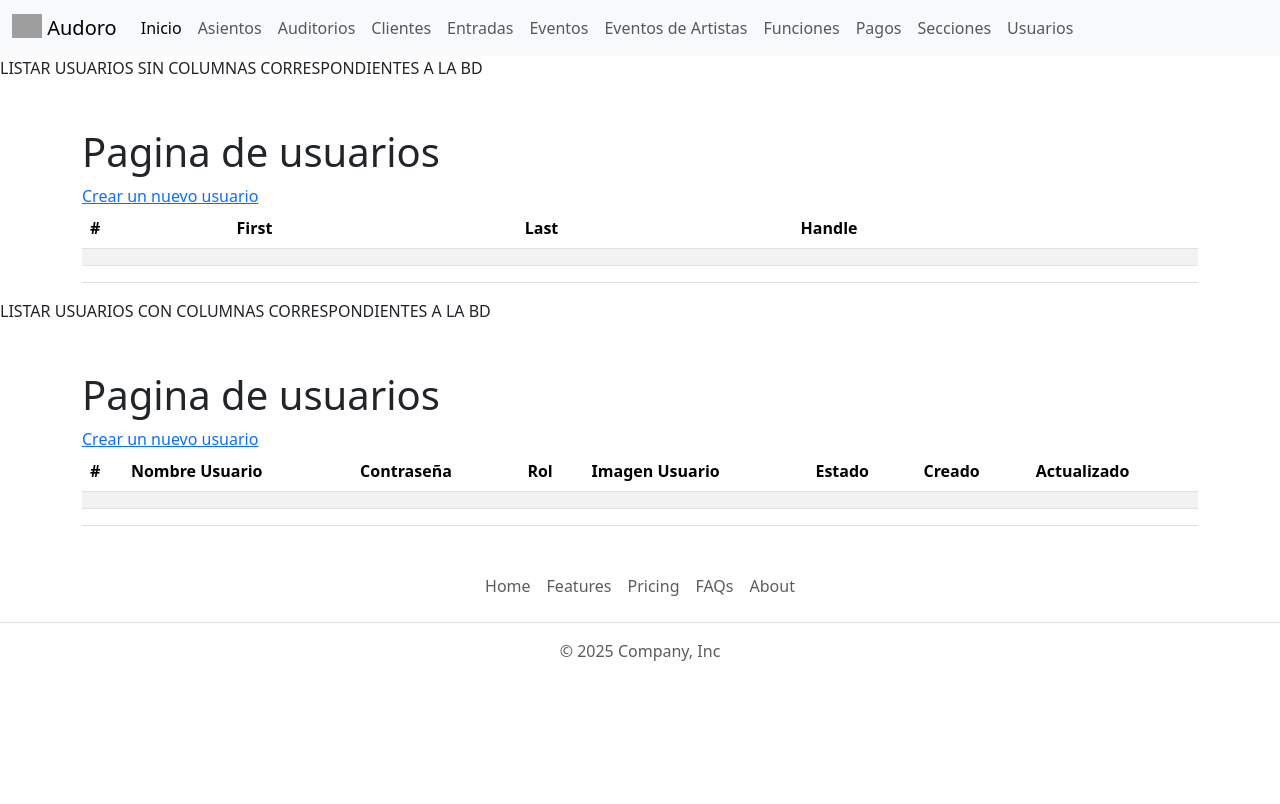
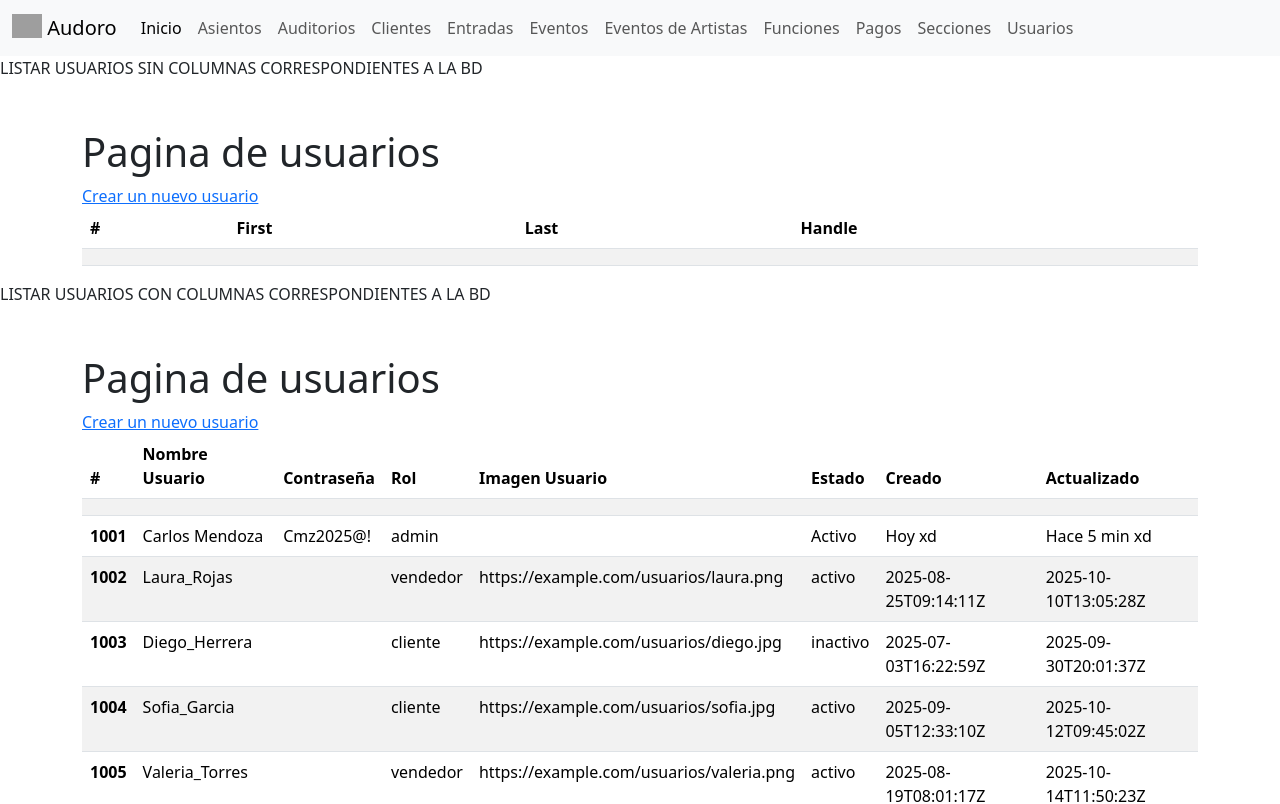
Before and after one commit to Ricomami/Auditorio-FrontEnd, an Angular app: page /usuario in a window 1280 px wide. Shown: the top 804 px of the page. Built offline with nearby package versions, Linux system fonts and the light colour scheme; grey boxes are pictures that could not be loaded.

Commit message:
Listar y crear usuarios completos, con formato de tabla y con tabla con ngfor para listar registros locales

```diff
--- a/src/app/usuario/usuario-crear/usuario-crear.html
+++ b/src/app/usuario/usuario-crear/usuario-crear.html
@@ -25,7 +25,7 @@
     <h1 class="mt-5">Crear usuario nuevo</h1>
     <a [routerLink]="['/usuario']" href="#">Regresar</a>
 
-    <form>
+    <form class="mt-5">
         <div class="mb-3">
             <label for="exampleInputEmail1" class="form-label">Nombre</label>
             <input type="text" class="form-control" id="exampleInputEmail1" aria-describedby="emailHelp">
--- a/src/app/usuario/usuario-listar/usuario-listar.html
+++ b/src/app/usuario/usuario-listar/usuario-listar.html
@@ -13,11 +13,11 @@ LISTAR USUARIOS SIN COLUMNAS CORRESPONDIENTES A LA BD
         </tr>
       </thead>
       <tbody>
-        <tr *ngFor="let usuario of usuarios ">
-          <th scope="row"> {{ usuario.id }}</th>
-          <td>{{ usuario.nombre }}</td>
-          <td>{{ usuario.direccion }}</td>
-          <td>{{ usuario.estado }}</td>
+        <tr>
+          <th scope="row"></th>
+          <td></td>
+          <td></td>
+          <td></td>
         </tr>
       </tbody>
     </table>
--- a/src/app/usuario/usuario-listar/usuario-listar.ts
+++ b/src/app/usuario/usuario-listar/usuario-listar.ts
@@ -14,7 +14,12 @@ export class UsuarioListar {
     //Sin tablas
     {id: "", nombre:"", direccion:"", estado:"" },
     //Con tablas
-    {id: "", nombre:"", contrasena:"", rol:"", imagen:"", estado:"", creado:"", actualizado:""}
+    {id: "1001", nombre:"Carlos Mendoza", contrasena:"Cmz2025@!", rol:"admin", imagen:"", estado:"Activo", creado:"Hoy xd", actualizado:"Hace 5 min xd"},
+    {id: "1002", nombre: "Laura_Rojas", contraseña: "Lr#Pass321", rol: "vendedor", imagen: "https://example.com/usuarios/laura.png",estado: "activo", creado: "2025-08-25T09:14:11Z",actualizado: "2025-10-10T13:05:28Z"},
+    {id: "1003", nombre: "Diego_Herrera", contraseña: "D1ego_h2024", rol: "cliente", imagen: "https://example.com/usuarios/diego.jpg", estado: "inactivo", creado: "2025-07-03T16:22:59Z", actualizado: "2025-09-30T20:01:37Z" },
+    {id: "1004", nombre: "Sofia_Garcia", contraseña: "Sg!Aud10", rol: "cliente", imagen: "https://example.com/usuarios/sofia.jpg", estado: "activo", creado: "2025-09-05T12:33:10Z", actualizado: "2025-10-12T09:45:02Z" },
+    {id: "1005", nombre: "Valeria_Torres", contraseña: "Vt_venta2025", rol: "vendedor", imagen: "https://example.com/usuarios/valeria.png", estado: "activo", creado: "2025-08-19T08:01:17Z", actualizado: "2025-10-14T11:50:23Z" }
+
     // {id: 1, nombre: "Auditorio Benito Juarez", direccion: "Av Micasa #63232", estado: "Activo"},
   ];
 }
```
